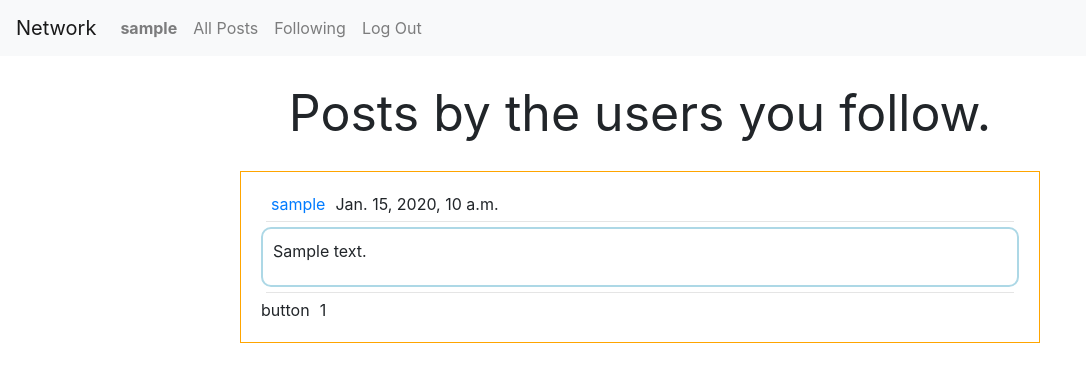
After one commit to jaindinkar/CS50Web-2020-Submissions, a Django app: page /following in a window 1280 px wide. The commit adds this page. Shown: the top 382 px of the page, without its empty margins (0-1086 px from the left). Run offline with Django 3.2, Linux system fonts and the light colour scheme; a user stored in the database is signed in; tables that the repository leaves empty hold one stand-in row (values such as "Sample post"); some libraries are stand-ins or nearby versions.

Commit message:
Feature-4-Complete

```diff
--- /dev/null
+++ b/network/templates/network/following_page.html
@@ -0,0 +1,33 @@
+{% extends "network/layout.html" %}
+{% load static %}
+
+
+{% block body %}
+
+	<div class="post-tab-heading">Posts by the users you follow.</div>
+
+	{% for post in posts %}
+
+		<div class="normal-post-div">
+
+			<div class="post-creator"><a href="{% url 'profile' post.creator.pk %}">{{ post.creator.username }}</a></div>
+			<div class="post-time">{{ post.post_timestamp }}</div>
+
+			<hr class="normal-post-div-divider-1">
+
+			<div class="post-content">{{ post.content }}</div>
+
+			<hr class="normal-post-div-divider-2">
+
+			<div class="post-like-button">button</div>
+			<div class="post-likes">{{ post.post_likes }}</div>
+
+		</div>
+
+	{% empty %}
+
+		<div>No posts yet!</div>
+
+	{% endfor %}
+
+{% endblock %}
--- a/network/templates/network/layout.html
+++ b/network/templates/network/layout.html
@@ -24,7 +24,7 @@
                 </li>
                 {% if user.is_authenticated %}
                     <li class="nav-item">
-                        <a class="nav-link" href="#">Following</a>
+                        <a class="nav-link" href="{% url 'following_page' %}">Following</a>
                     </li>
                     <li class="nav-item">
                         <a class="nav-link" href="{% url 'logout' %}">Log Out</a>
--- a/network/templates/network/profile.html
+++ b/network/templates/network/profile.html
@@ -33,7 +33,7 @@
 
 		<div class="normal-post-div">
 
-			<div class="post-creator">{{ post.creator.username }}</div>
+			<div class="post-creator"><a href="{% url 'profile' post.creator.pk %}">{{ post.creator.username }}</a></div>
 			<div class="post-time">{{ post.post_timestamp }}</div>
 
 			<hr class="normal-post-div-divider-1">
--- a/network/urls.py
+++ b/network/urls.py
@@ -7,6 +7,7 @@ urlpatterns = [
     path("", views.index, name="index"),
     path("profile/<int:user_id>", views.profile_view, name="profile"),
     path("toggle/<int:user_id>", views.toggle_follow, name="toggle_follow"),
+    path("following", views.following_page, name="following_page"),
     path("login", views.login_view, name="login"),
     path("logout", views.logout_view, name="logout"),
     path("register", views.register, name="register")
--- a/network/views.py
+++ b/network/views.py
@@ -104,6 +104,21 @@ def toggle_follow(request, user_id):
         return HttpResponseRedirect(reverse("profile",args=[user_id,]))
 
 
+@login_required
+def following_page(request):
+    # Posts by all the users who current user follows.
+
+    users = request.user.follows.all()
+
+    posts = Post.objects.filter(creator__in=users)
+
+    # Rearranging the posts in reverse cronological order.
+    posts = posts.order_by("-post_timestamp").all()
+
+    return render(request, "network/following_page.html", {
+        'posts': posts
+    })
+
 
 
 def login_view(request):
```
